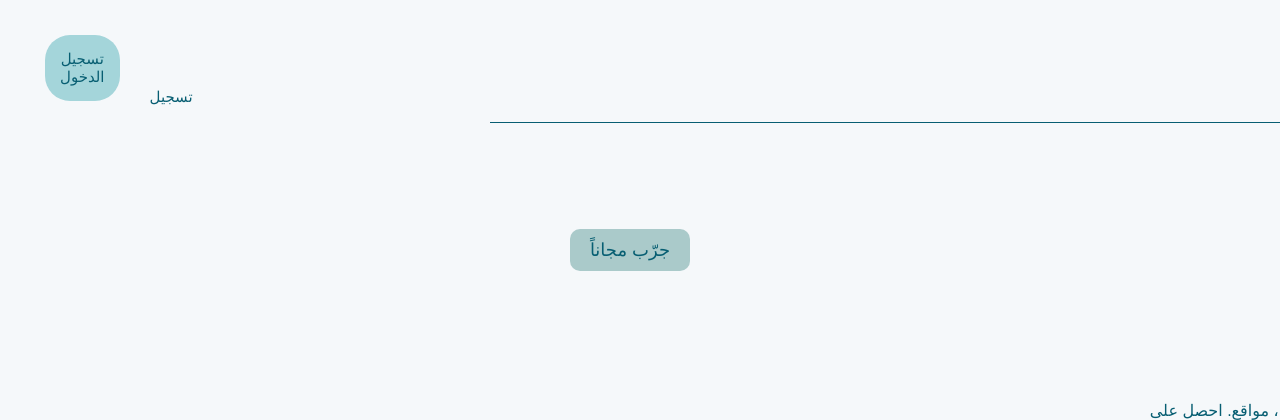
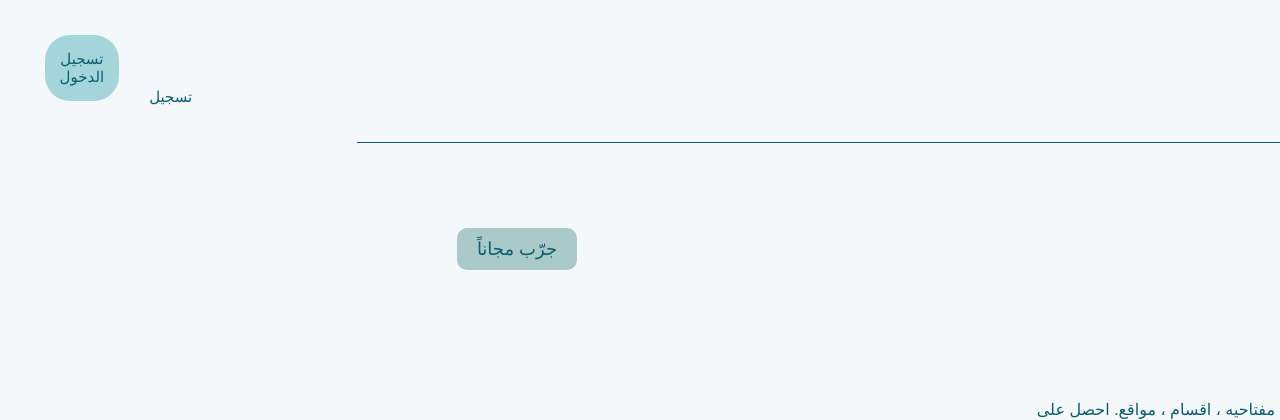
Before and after one commit to whaletaif/Data-Scraping, a Flask app: page /info in a window 1280 px wide; the page is wider, and only the part inside the window is pictured. Shown: the top 420 px of that part. Run offline with Flask 3, Linux system fonts and the light colour scheme; some libraries are stand-ins or nearby versions.

Commit message:
edit header and footer in info  page

```diff
--- a/Data Scraping/static/info.css
+++ b/Data Scraping/static/info.css
@@ -1,3 +1,5 @@
+
+/* Headr */
 body {
   font-family: Arial, sans-serif;
   margin: 0;
@@ -5,13 +7,19 @@ body {
   color: #075e72;
 }
 
-/* الرئيسية */
 .main-section {
   display: flex;
   justify-content: space-between;
   padding: 40px;
   gap: 20px;
   flex-wrap: wrap;
+}
+
+.log-ui {
+  margin-left: auto;
+  display: flex;
+  gap: 10px;
+
 }
 
 .left-section {
@@ -25,7 +33,6 @@ body {
 }
 
 .line {
-
   background-color: #075e72;
   margin: 0;
   padding: 0;
@@ -123,35 +130,61 @@ body {
   min-height: 430px;
 }
 
-/* الشريط العلوي
-.top-bar {
+
+/* الفوتر */
+/* footer {
+  background: url("../static/background2.png") no-repeat center center fixed;
+  background-size: cover;
   display: flex;
-  justify-content: flex-start;
-  gap: 80px;
-  padding: 15px 30px;
-  background-color: white;
+  justify-content: space-between;
+  padding: 20px 40px;
+  align-items: center;
+  flex-wrap: wrap;
   direction: rtl;
 }
-.left-section{
-  margin-right: 50px;
+
+.logo-icon-footer {
+  width: 90px;
+  height: 80px;
+  margin-right: 10px;
 }
-.img-text{
+
+.footer-nav a {
+  margin: 0 10px;
+  color: #075E72;
+  text-decoration: none;
+  font-weight: bold;
+  font-size: 18px;
+  position: relative;
+  top: -5px;
+}
+
+.footer-contact {
+  order: 2;
+  color: #075E72;
   display: flex;
-  align-items: center;
-  gap: 50px;
-}
-.right-side {
-  display: flex;
-  align-items: center;
+  flex-direction: column;
+  align-items: flex-start;
+  text-align: right;
   gap: 10px;
 }
 
-.top-logo {
-  width: 200px;
+.footer-nav {
+  order: 1;
+  display: flex;
+  align-items: center;
+  gap: 15px;
+  margin-bottom: 10px;
+}
+
+.social-icons img {
+  width: 24px;
+  margin: 0 10px;
 } */
 
 
-/* الفوتر */
+
+
 footer {
   background: url("../static/background2.png") no-repeat center center fixed;
   background-size: cover;
--- a/Data Scraping/templates/info.html
+++ b/Data Scraping/templates/info.html
@@ -15,7 +15,7 @@
         <li><a href="#"> من نحن؟ </a></li>
       </ul>
       <div class="log-ui">
-        <div class="login-button" style="align-self: flex-end; margin-right: 1700px ;">
+        <div class="login-button" style="margin-right: 1100px ;">
           <a href="{{ url_for('signup') }}">تسجيل</a>
           <a href="{{ url_for('signup') }}"><button class="signupbu">تسجيل الدخول</button></a>
         </div>
@@ -30,8 +30,8 @@
 
         </div>
       </div>
-      <div class="line"></div>
     </nav>
+    <div class="line"></div>
   </div>
 </head>
 
@@ -111,6 +111,26 @@
 
 
    <!-- Footer -->
+   <!-- <footer>
+
+    <nav class="footer-nav">
+        <img src="static/logo.png" alt="بحث" class="logo-icon-footer">
+        <a href="{{ url_for('index') }}">الرئيسية</a>
+        <a href="#">من نحن؟</a>
+      </nav>
+
+    <div class="footer-contact">
+      <p>تواصل معنا</p>
+      <p>📞 +0555555</p>
+      <div class="social-icons">
+        <a href="#"><img src="static/insta.png" alt="Instagram"></a>
+        <a href="#"><img src="static/email.png" alt="Email"></a>
+        <a href="#"><img src="static/twitter.png" alt="Twitter"></a>
+      </div>
+    </div>
+
+  </footer> -->
+
    <footer>
 
     <nav class="footer-nav">
@@ -131,6 +151,7 @@
 
   </footer>
 
+
 </body>
 
 </html>
```
Also changed, not shown: 1 other file.
